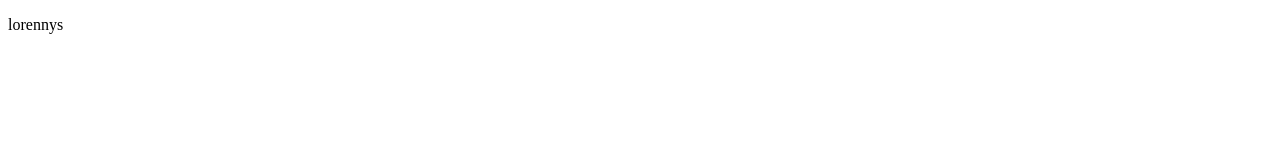
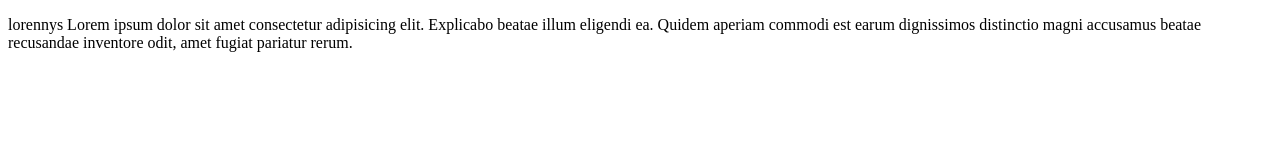
Before and after one commit to Enriquexxzz/AE, a plain HTML site: page index.html in a window 1280 px wide. Drawn offline with Linux system fonts and the light colour scheme.

Commit message:
agg un lorem

```diff
--- a/index.html
+++ b/index.html
@@ -7,6 +7,6 @@
     <title>Document</title>
 </head>
 <body>
-    <p>lorennys</p>
+    <p>lorennys Lorem ipsum dolor sit amet consectetur adipisicing elit. Explicabo beatae illum eligendi ea. Quidem aperiam commodi est earum dignissimos distinctio magni accusamus beatae recusandae inventore odit, amet fugiat pariatur rerum.</p>
 </body>
 </html>
```
